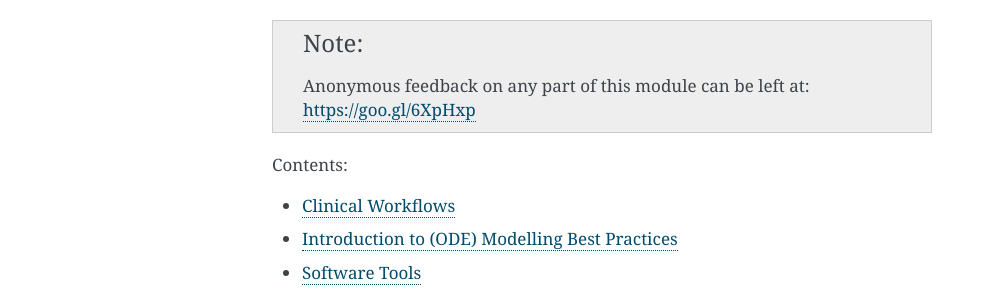
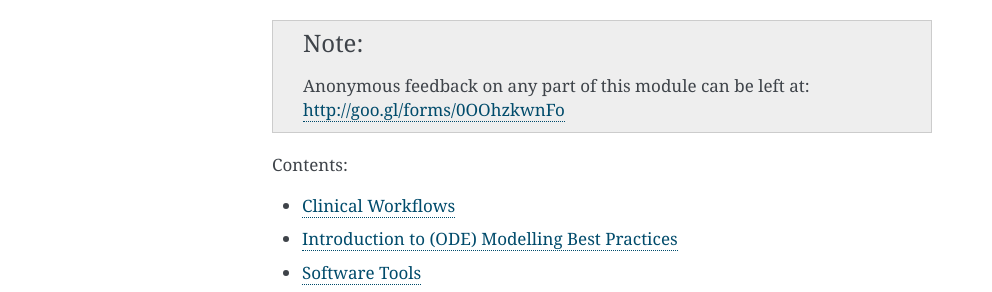
Before and after one commit to ABI-Tutorials/DTP-CompPhys, a Sphinx documentation site: the page built from source/index.rst, in a window 1280 px wide. Shown: the part 470-762 px from the top of the page, without its empty margins (148-1140 px from the left). Built offline with Sphinx 7.4.7, drawn with Linux system fonts in a browser that asks for light colours; pages that are not in the unit, such as notebooks, are missing from menus; some of the changed lines change nothing that is shown.

Commit message:
update anonymous feedback link to use a new google form.

```diff
--- a/source/index.rst
+++ b/source/index.rst
@@ -14,7 +14,7 @@ This series of tutorials will first guide you through the main steps in a "stand
 
 .. note::
 
-   Anonymous feedback on any part of this module can be left at: https://goo.gl/6XpHxp
+   Anonymous feedback on any part of this module can be left at: http://goo.gl/forms/0OOhzkwnFo
 
 Contents:
 
```
